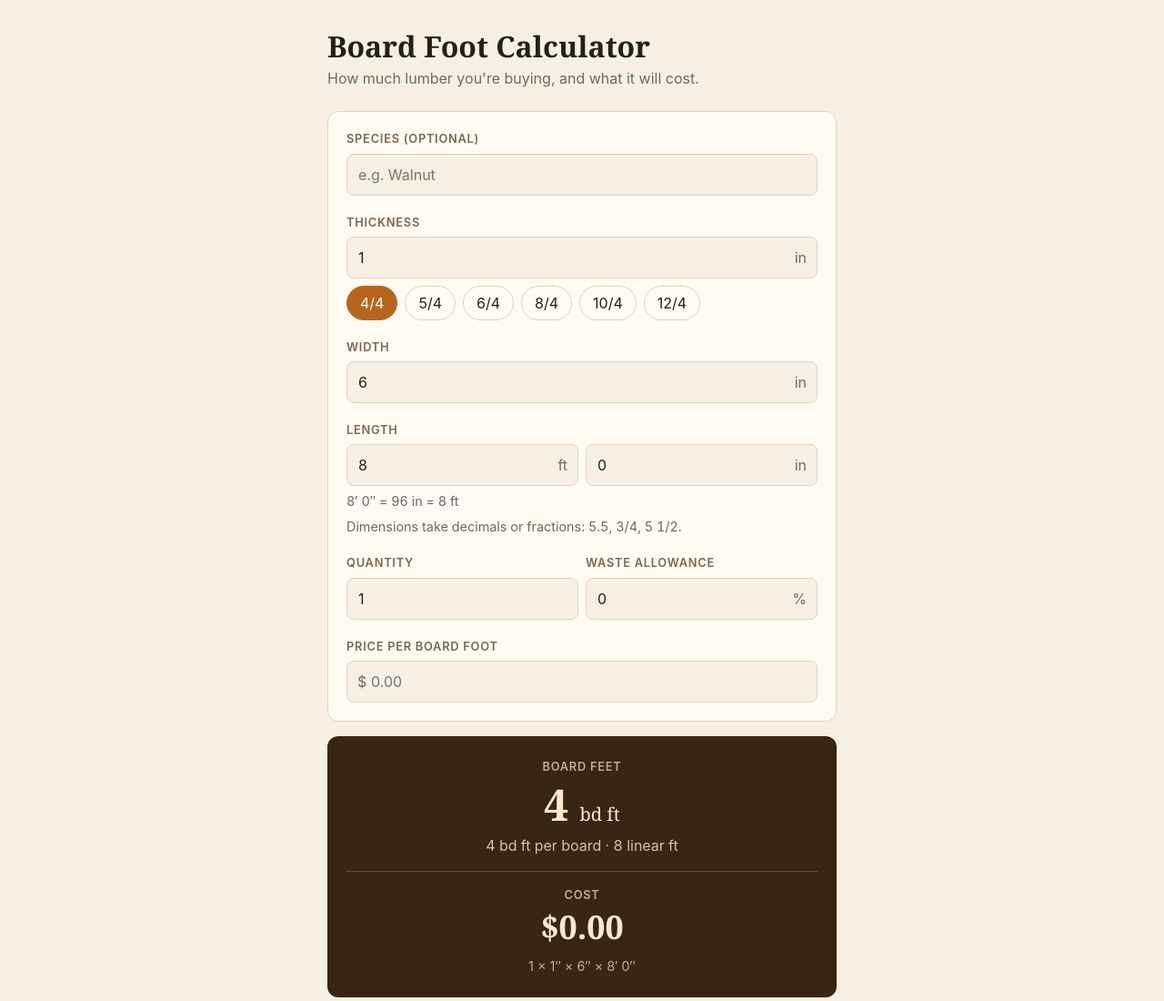
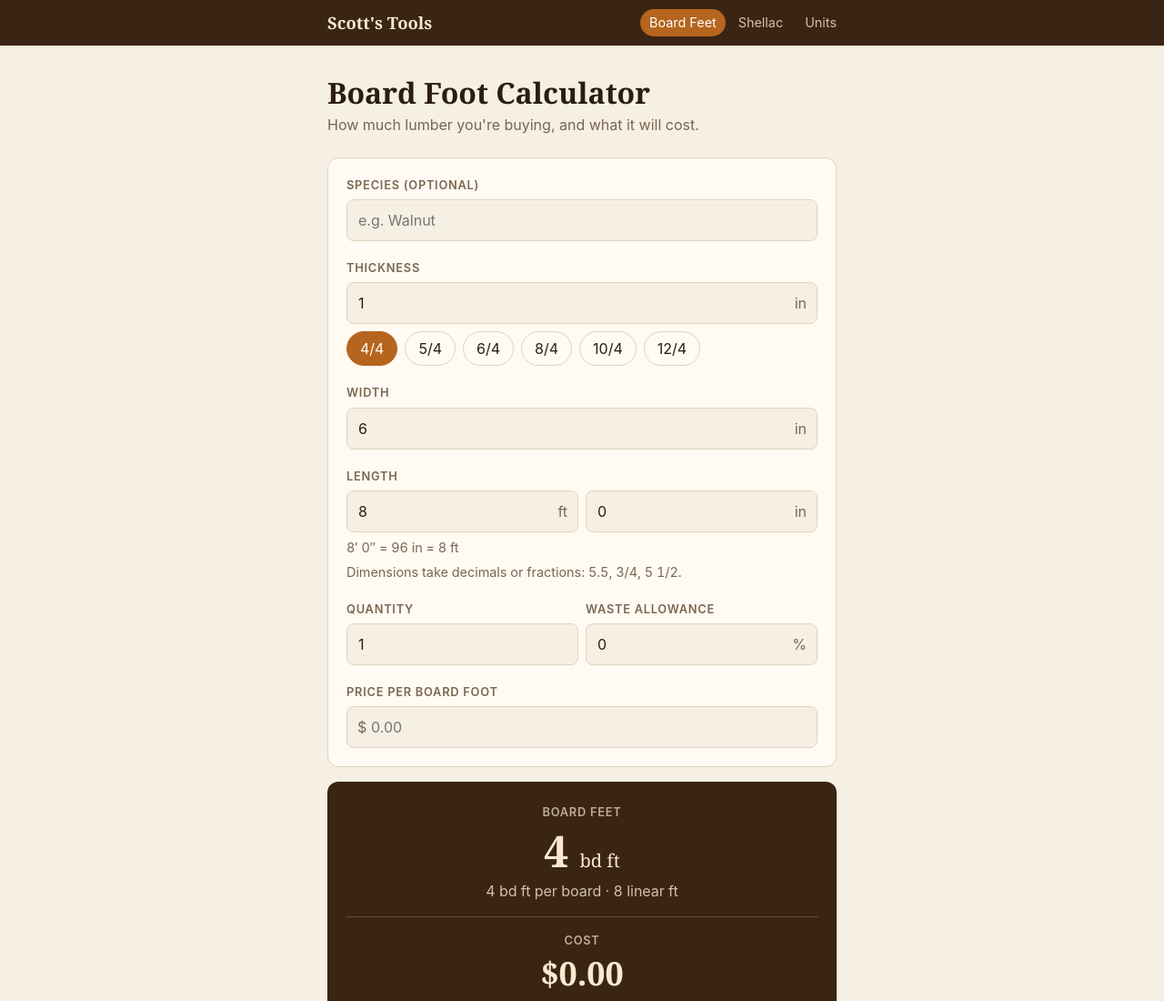
Before and after one commit to cudneys/boardfoot-calculator, a plain HTML site: page index.html in a window 1280 px wide. Shown: the top 1100 px of the page at 91% size. Drawn offline with Linux system fonts and the light colour scheme.

Commit message:
Added navigation

```diff
--- a/index.html
+++ b/index.html
@@ -40,6 +40,28 @@
   main { max-width: 560px; margin: 0 auto; }
   h1 { margin: 0 0 4px; font: 600 2rem/1.2 Georgia, "Times New Roman", serif; }
   .lede { margin: 0 0 24px; color: var(--muted); }
+  .site-nav {
+    margin: -32px -16px 32px;
+    padding: 10px 16px;
+    background: var(--result-bg);
+    color: var(--result-ink);
+    border-bottom: 1px solid var(--line);
+  }
+  .site-nav > div {
+    display: flex;
+    flex-wrap: wrap;
+    align-items: center;
+    gap: 4px 16px;
+    max-width: 560px;
+    margin: 0 auto;
+  }
+  .site-nav a { color: inherit; text-decoration: none; border-radius: 999px; }
+  .site-nav a:focus-visible { outline: 2px solid var(--accent); outline-offset: 2px; }
+  .site-nav .brand { margin-right: auto; font: 600 1.15rem/1.2 Georgia, "Times New Roman", serif; }
+  .site-nav ul { display: flex; flex-wrap: wrap; gap: 4px; margin: 0 -10px; padding: 0; list-style: none; }
+  .site-nav li a { display: block; padding: 4px 10px; font-size: .9rem; opacity: .8; }
+  .site-nav li a:hover { opacity: 1; }
+  .site-nav li a[aria-current="page"] { background: var(--accent); color: var(--accent-ink); opacity: 1; }
   .card {
     background: var(--card);
     border: 1px solid var(--line);
@@ -166,6 +188,16 @@
 </style>
 </head>
 <body>
+<nav class="site-nav" aria-label="Scott's Tools">
+  <div>
+    <a class="brand" href="https://scottstools.com/">Scott's Tools</a>
+    <ul>
+      <li><a href="https://bfc.scottstools.com/" aria-current="page">Board Feet</a></li>
+      <li><a href="https://shellac.scottstools.com/">Shellac</a></li>
+      <li><a href="https://units.scottstools.com/">Units</a></li>
+    </ul>
+  </div>
+</nav>
 <main>
   <h1>Board Foot Calculator</h1>
   <p class="lede">How much lumber you're buying, and what it will cost.</p>
```
